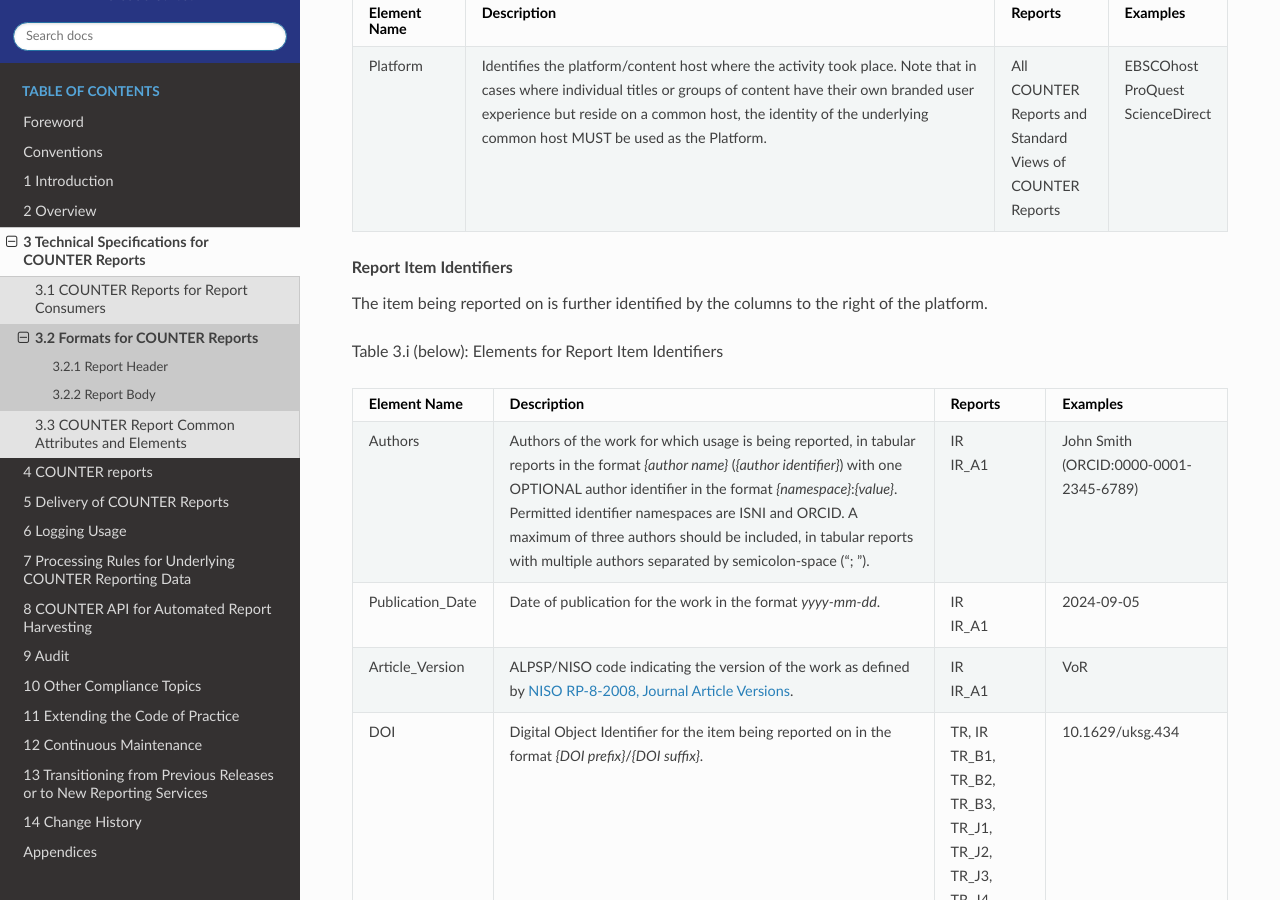
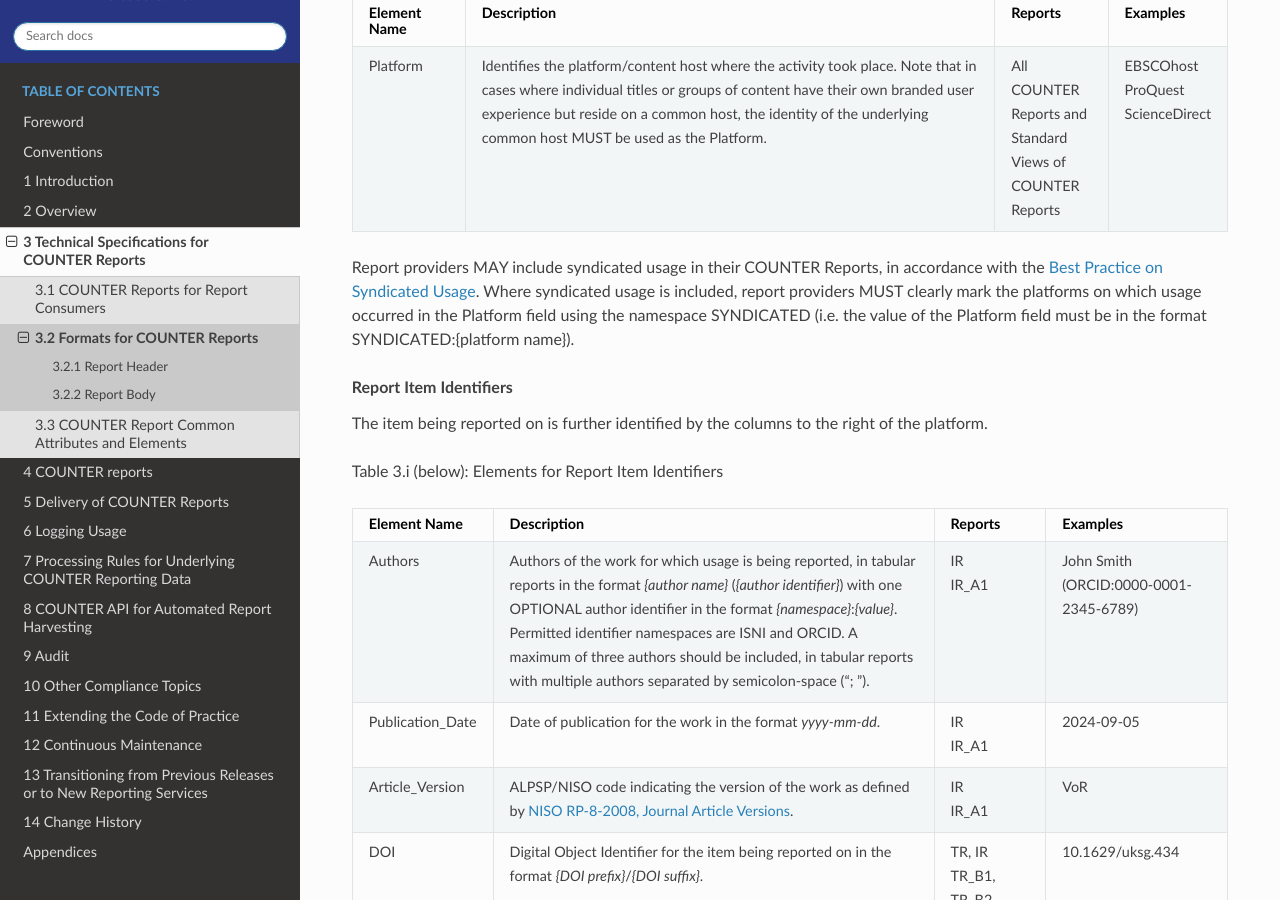
Before and after one commit to Project-Counter/cop5, a Sphinx documentation site: the page built from source/03-specifications/02-formats-for-counter-reports.rst, in a window 1280 px wide and 900 px high, scrolled down 6024 px. Built offline with Sphinx 7.4.7 and the Read the Docs theme 3.1.0, drawn with Linux system fonts in a browser that asks for light colours.

Commit message:
Add information about reporting syndicated usage (#351)

```diff
--- a/source/03-specifications/02-formats-for-counter-reports.rst
+++ b/source/03-specifications/02-formats-for-counter-reports.rst
@@ -219,6 +219,8 @@
      - EBSCOhost\ |br|\ |lb|
        ProQuest\ |br|\ |lb|
        ScienceDirect
+
+Report providers MAY include syndicated usage in their COUNTER Reports, in accordance with the `Best Practice on Syndicated Usage <https://www.countermetrics.org/code-of-practice/best-practice/bp-syndicated-usage/>`_. Where syndicated usage is included, report providers MUST clearly mark the platforms on which usage occurred in the Platform field using the namespace SYNDICATED (i.e. the value of the Platform field must be in the format SYNDICATED:{platform name}).
 
 
 .. rubric:: Report Item Identifiers
```
